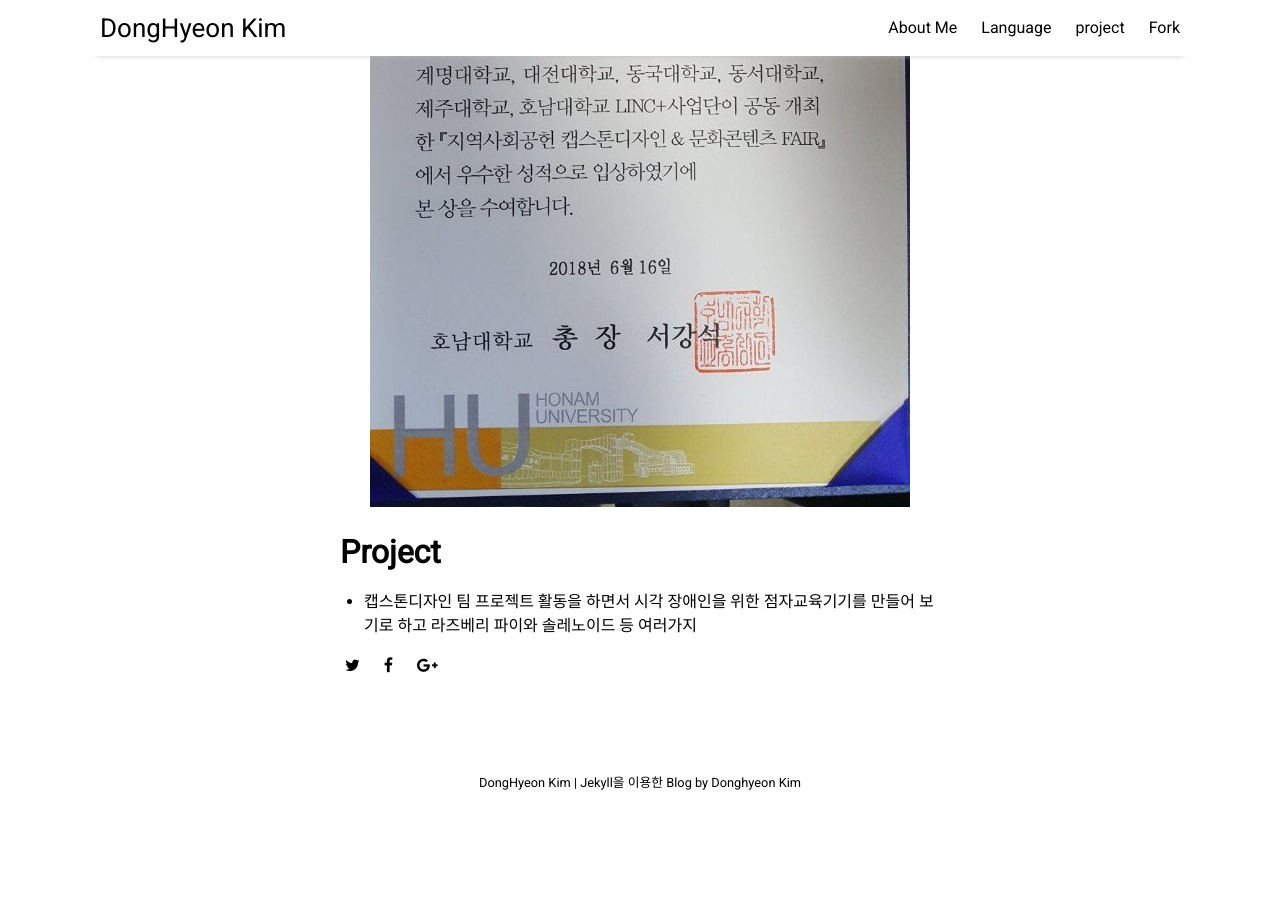
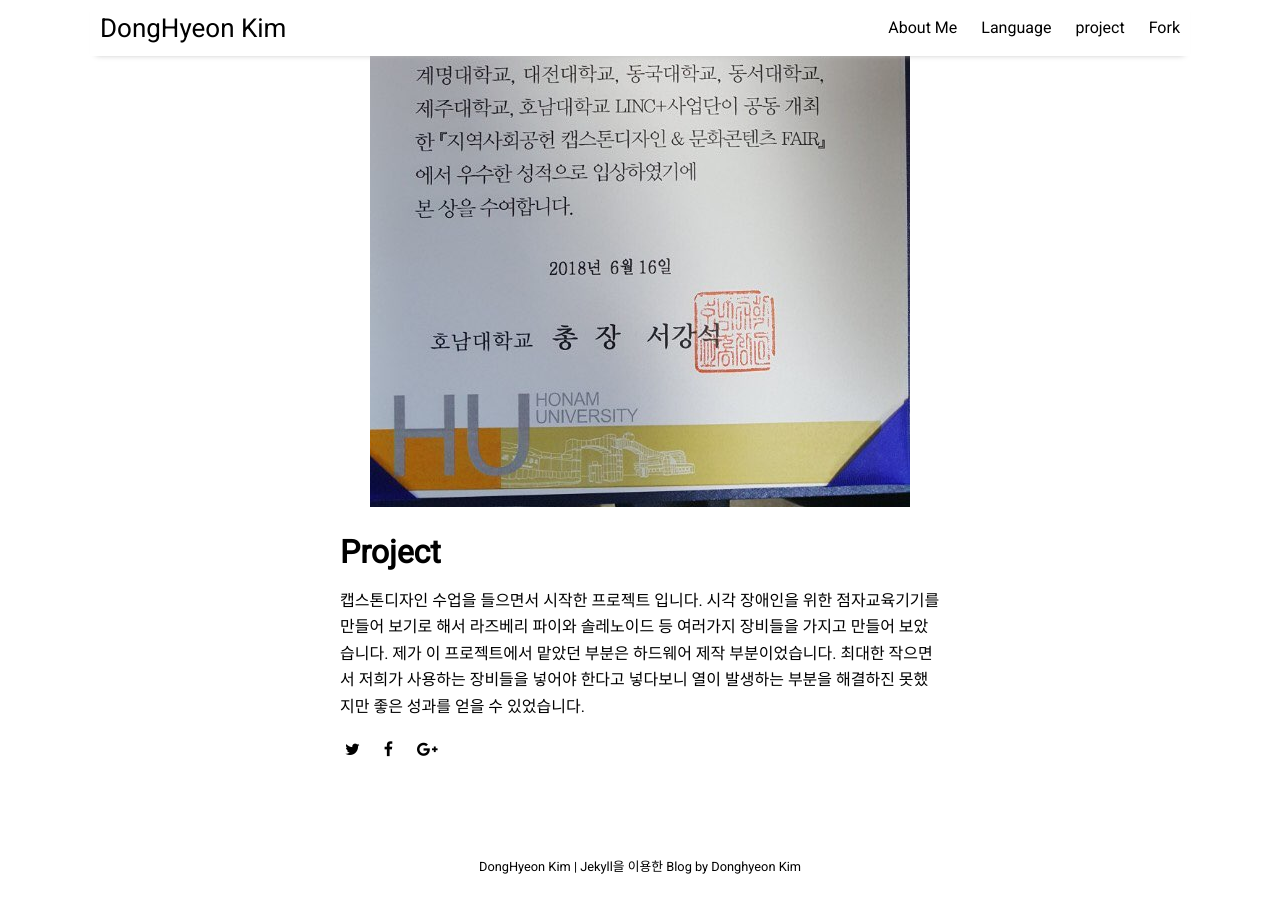
Before and after one commit to xddongx/xddongx.github.io, a Jekyll site: the page built from _posts/2016-10-10-getting-started.md, in a window 1280 px wide and 900 px high, scrolled down 615 px. Built offline with Jekyll 4.4.1, drawn with Linux system fonts in a browser that asks for light colours; nearby versions of some CDN libraries; before the commit the page ends 1431 px from its top, so only the background shows below that.

Commit message:
Update 2016-10-10-getting-started.md

```diff
--- a/_posts/2016-10-10-getting-started.md
+++ b/_posts/2016-10-10-getting-started.md
@@ -8,4 +8,4 @@
 ---
 
 # Project
-* 캡스톤디자인 팀 프로젝트 활동을 하면서 시각 장애인을 위한 점자교육기기를 만들어 보기로 하고 라즈베리 파이와 솔레노이드 등 여러가지
+캡스톤디자인 수업을 들으면서 시작한 프로젝트 입니다. 시각 장애인을 위한 점자교육기기를 만들어 보기로 해서 라즈베리 파이와 솔레노이드 등 여러가지 장비들을 가지고 만들어 보았습니다. 제가 이 프로젝트에서 맡았던 부분은 하드웨어 제작 부분이었습니다. 최대한 작으면서 저희가 사용하는 장비들을 넣어야 한다고 넣다보니 열이 발생하는 부분을 해결하진 못했지만 좋은 성과를 얻을 수 있었습니다.
```
